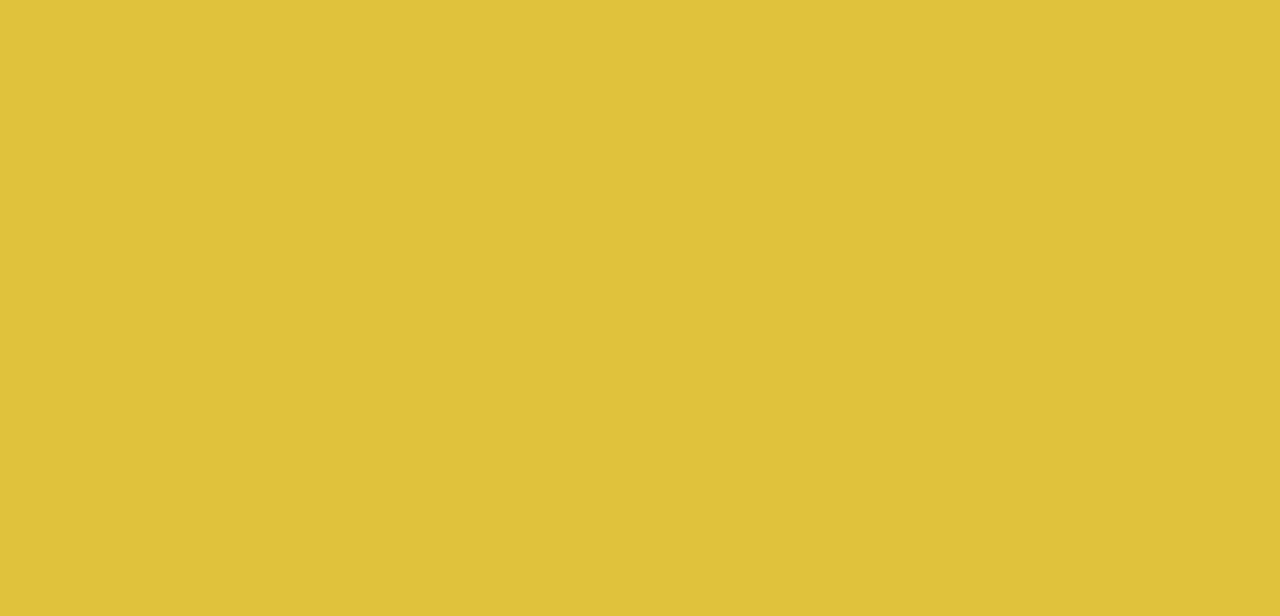
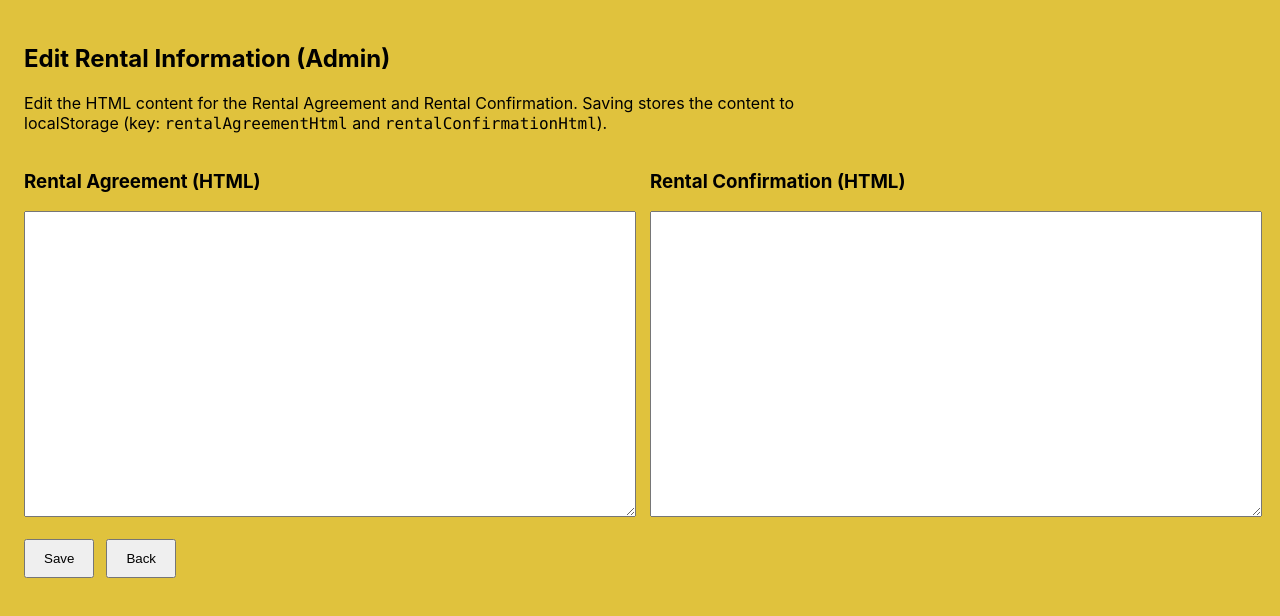
Before and after one commit to Noble636/Capstone2, a React (Create React App) app: page /admin-edit-rental in a window 1280 px wide. Before the commit this address had no page. Shown: the top 616 px of the page. Built offline with nearby package versions, Linux system fonts and the light colour scheme.

Commit message:
Initial commit

```diff
--- a/src/App.js
+++ b/src/App.js
@@ -12,6 +12,7 @@ import AdminComplaints from './components/Admin/AdminComplaints';
 import AdminVisitorLogs from './components/Admin/AdminVisitorLogs';
 import ManageAccounts from './components/Admin/ManageAccounts';
 import AdminEditAccount from './components/Admin/AdminEditAccount';
+import AdminEditRentalInfo from './components/Admin/AdminEditRentalInfo';
 import AdminRegister from './components/Admin/AdminRegister';
 import AdminFPW from './components/Admin/AdminFPW';
 
@@ -42,6 +43,7 @@ function App() {
         <Route path="/admin-visitors" element={<AdminVisitorLogs />} />
         <Route path="/admin-manage-accounts" element={<ManageAccounts />} />
   <Route path="/admin-edit-account" element={<AdminEditAccount />} />
+  <Route path="/admin-edit-rental" element={<AdminEditRentalInfo />} />
         <Route path="/admin-register" element={<AdminRegister />} />
         <Route path="/admin-forgot-password" element={<AdminFPW />} />
         <Route path="/tenant-login" element={<TenantLogin />} />
--- a/src/components/Admin/AdminDashboard.js
+++ b/src/components/Admin/AdminDashboard.js
@@ -35,8 +35,11 @@ const AdminDashboard = () => {
           <Link to="/admin-manage-accounts" className="admin-dashboard-button">
             Manage Tenant Accounts
           </Link>
-          <Link to="/admin-edit-account" className="admin-dashboard-button">
+          <Link to="/admin-edit-account" className="home-animated-btn">
             Edit Account
+          </Link>
+          <Link to="/admin-edit-rental" className="home-animated-btn">
+            Edit Rental Information
           </Link>
         </div>
 
--- /dev/null
+++ b/src/components/Admin/AdminEditRentalInfo.js
@@ -0,0 +1,52 @@
+import React, { useState, useEffect } from 'react';
+import { useNavigate } from 'react-router-dom';
+import '../../css/Admin/AdminEditRentalInfo.css';
+
+const AdminEditRentalInfo = () => {
+  const navigate = useNavigate();
+  const [agreementHtml, setAgreementHtml] = useState('');
+  const [confirmationHtml, setConfirmationHtml] = useState('');
+  const [savedMessage, setSavedMessage] = useState('');
+
+  useEffect(() => {
+    const a = localStorage.getItem('rentalAgreementHtml') || '';
+    const c = localStorage.getItem('rentalConfirmationHtml') || '';
+    setAgreementHtml(a);
+    setConfirmationHtml(c);
+  }, []);
+
+  const handleSave = () => {
+    localStorage.setItem('rentalAgreementHtml', agreementHtml);
+    localStorage.setItem('rentalConfirmationHtml', confirmationHtml);
+    setSavedMessage('Saved locally. Tenant pages will use this content if available.');
+    setTimeout(() => setSavedMessage(''), 3000);
+  };
+
+  return (
+    <div style={{ padding: 24 }}>
+      <h2>Edit Rental Information (Admin)</h2>
+      <p style={{ maxWidth: 800 }}>
+        Edit the HTML content for the Rental Agreement and Rental Confirmation. Saving stores the content to localStorage (key: <code>rentalAgreementHtml</code> and <code>rentalConfirmationHtml</code>).
+      </p>
+
+      <div style={{ display: 'flex', gap: 20, marginTop: 18, alignItems: 'flex-start' }}>
+        <div style={{ flex: 1 }}>
+          <h3>Rental Agreement (HTML)</h3>
+          <textarea value={agreementHtml} onChange={(e) => setAgreementHtml(e.target.value)} rows={20} style={{ width: '100%' }} />
+        </div>
+        <div style={{ flex: 1 }}>
+          <h3>Rental Confirmation (HTML)</h3>
+          <textarea value={confirmationHtml} onChange={(e) => setConfirmationHtml(e.target.value)} rows={20} style={{ width: '100%' }} />
+        </div>
+      </div>
+
+      <div style={{ marginTop: 18 }}>
+        <button onClick={handleSave} style={{ padding: '10px 18px', marginRight: 12 }}>Save</button>
+        <button onClick={() => navigate('/admin-dashboard')} style={{ padding: '10px 18px' }}>Back</button>
+        {savedMessage && <span style={{ marginLeft: 12, color: 'green' }}>{savedMessage}</span>}
+      </div>
+    </div>
+  );
+};
+
+export default AdminEditRentalInfo;
--- a/src/components/Tenant/RentalAgreement.js
+++ b/src/components/Tenant/RentalAgreement.js
@@ -3,6 +3,11 @@ import { Link } from 'react-router-dom';
 import '../../css/Tenant/RentalAgreement.css';
 
 const RentalAgreement = () => {
+  const stored = typeof window !== 'undefined' ? localStorage.getItem('rentalAgreementHtml') : null;
+  if (stored) {
+    return <div className="rental-agreement-container" dangerouslySetInnerHTML={{ __html: stored }} />;
+  }
+
   return (
     <div className="rental-agreement-container">
       <h1 className="agreement-title">RENTAL AGREEMENT</h1>
--- a/src/components/Tenant/RentalConfirmation.js
+++ b/src/components/Tenant/RentalConfirmation.js
@@ -3,6 +3,11 @@ import { Link } from 'react-router-dom';
 import '../../css/Tenant/RentalConfirmation.css';
 
 const RentalConfirmation = () => {
+  const stored = typeof window !== 'undefined' ? localStorage.getItem('rentalConfirmationHtml') : null;
+  if (stored) {
+    return <div className="rental-confirmation-container" dangerouslySetInnerHTML={{ __html: stored }} />;
+  }
+
   return (
     <div className="rental-confirmation-container">
       <h1>RENTAL CONFIRMATION STATEMENT</h1>
--- a/src/css/Admin/AdminDashboard.css
+++ b/src/css/Admin/AdminDashboard.css
@@ -79,6 +79,24 @@
   align-items: center;
   gap: 20px;
   z-index: 2;
+}
+
+/* reuse tenant blue animated button style for admin nav buttons */
+.admin-dashboard-nav .home-animated-btn {
+  width: 200px;
+  display: inline-block;
+  text-align: center;
+  padding: 12px 20px;
+  border-radius: 8px;
+  color: #fff;
+  background: linear-gradient(90deg, #8f94fb 0%, #4e54c8 100%);
+  box-shadow: 0 4px 24px 0 rgba(76,0,130,0.35), 0 2px 12px #4e54c880;
+  font-weight: 700;
+  text-decoration: none;
+}
+.admin-dashboard-nav .home-animated-btn:hover {
+  transform: scale(1.05);
+  box-shadow: 0 0 18px 4px #8f94fb80, 0 2px 16px rgba(0,0,0,0.12);
 }
 
 .admin-dashboard-button {
--- /dev/null
+++ b/src/css/Admin/AdminEditRentalInfo.css
@@ -0,0 +1,3 @@
+.admin-edit-rental-container { padding: 24px; }
+.admin-edit-rental-container h2 { margin-bottom: 8px; }
+.admin-edit-rental-container textarea { font-family: monospace; font-size: 0.95rem; }
```
